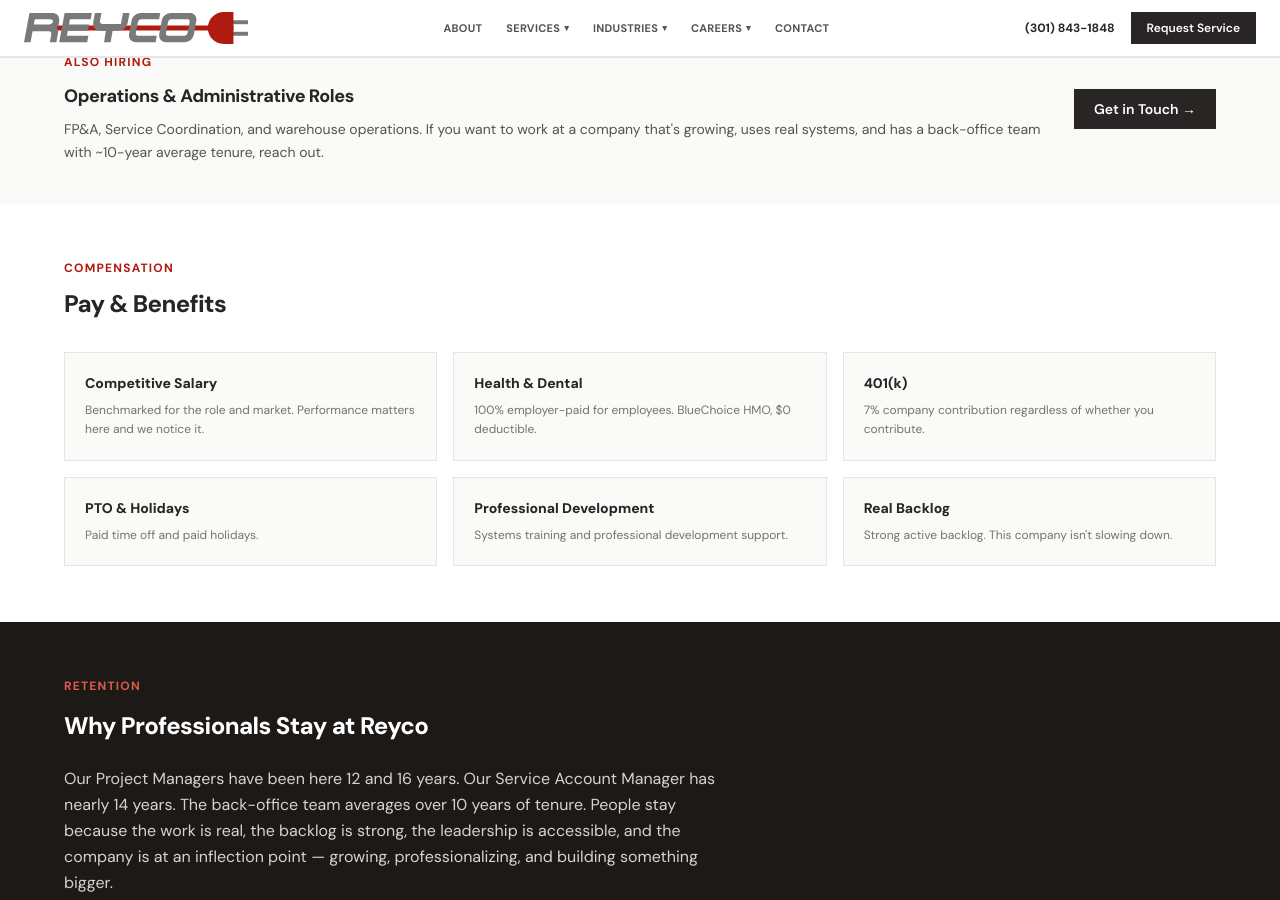
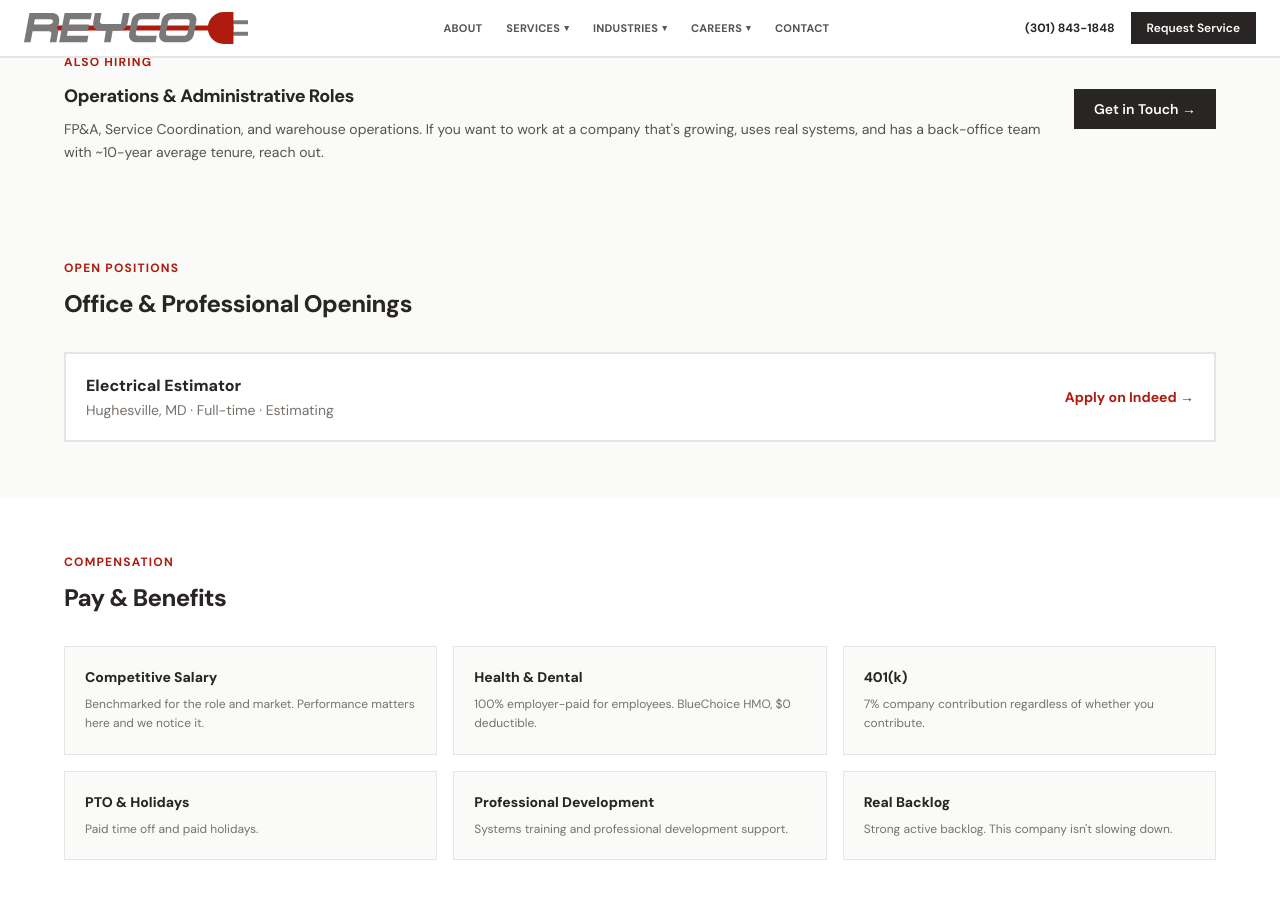
Before and after one commit to reycoelectric/reycoelectric.github.io, a Jekyll site: the page built from careers/office.html, in a window 1280 px wide and 900 px high, scrolled down 1592 px. Built offline with Jekyll 4.4.1, drawn with Linux system fonts in a browser that asks for light colours.

Commit message:
Add Electrical Estimator job; tag field/office tracks; list office roles on careers/office
Made-with: Cursor

```diff
--- a/careers/office.html
+++ b/careers/office.html
@@ -53,6 +53,31 @@ layout: default
   </div>
 </section>
 
+<!-- Open positions (office / professional) -->
+<section id="openings" class="py-14 px-6 md:px-16 bg-stone-50">
+  <div class="max-w-7xl mx-auto">
+    <div class="section-label">{{ copy.openings_section.label }}</div>
+    <h2 class="text-2xl font-extrabold text-stone-800 tracking-tight mb-8">{{ copy.openings_section.headline }}</h2>
+    {% assign office_jobs = site.job_openings | where: "active", true | where: "track", "office" %}
+    {% if office_jobs.size > 0 %}
+    <div class="space-y-4">
+      {% for job in office_jobs %}
+      <a href="{{ job.url | relative_url }}"
+        class="flex items-center justify-between border-2 border-stone-200 bg-white p-5 hover:border-reyco-red-300 hover:bg-reyco-red-50 transition-colors group">
+        <div>
+          <div class="font-extrabold text-stone-800 group-hover:text-reyco-red-700 transition-colors">{{ job.title }}</div>
+          {% if job.location %}<div class="text-sm text-stone-500 mt-0.5">{{ job.location }} · {{ job.type }}{% if job.level %} · {{ job.level }}{% endif %}</div>{% endif %}
+        </div>
+        <span class="text-reyco-red-700 font-bold text-sm group-hover:translate-x-1 transition-transform shrink-0 ml-4">{{ copy.openings_section.apply_label }}</span>
+      </a>
+      {% endfor %}
+    </div>
+    {% else %}
+    <p class="text-stone-500">{{ copy.openings_section.no_openings_text }}</p>
+    {% endif %}
+  </div>
+</section>
+
 <!-- Pay & Benefits -->
 <section class="py-14 px-6 md:px-16 bg-white">
   <div class="max-w-7xl mx-auto">
```
Also changed, not shown: _data/pages/careers_office.yml (+8 -1 lines), _job_openings/electrical-apprentice.md (+1 -0 lines), _job_openings/electrical-estimator.md (added, +30 -0 lines), _job_openings/helper.md (+1 -0 lines), _job_openings/service-technician.md (+1 -0 lines).
